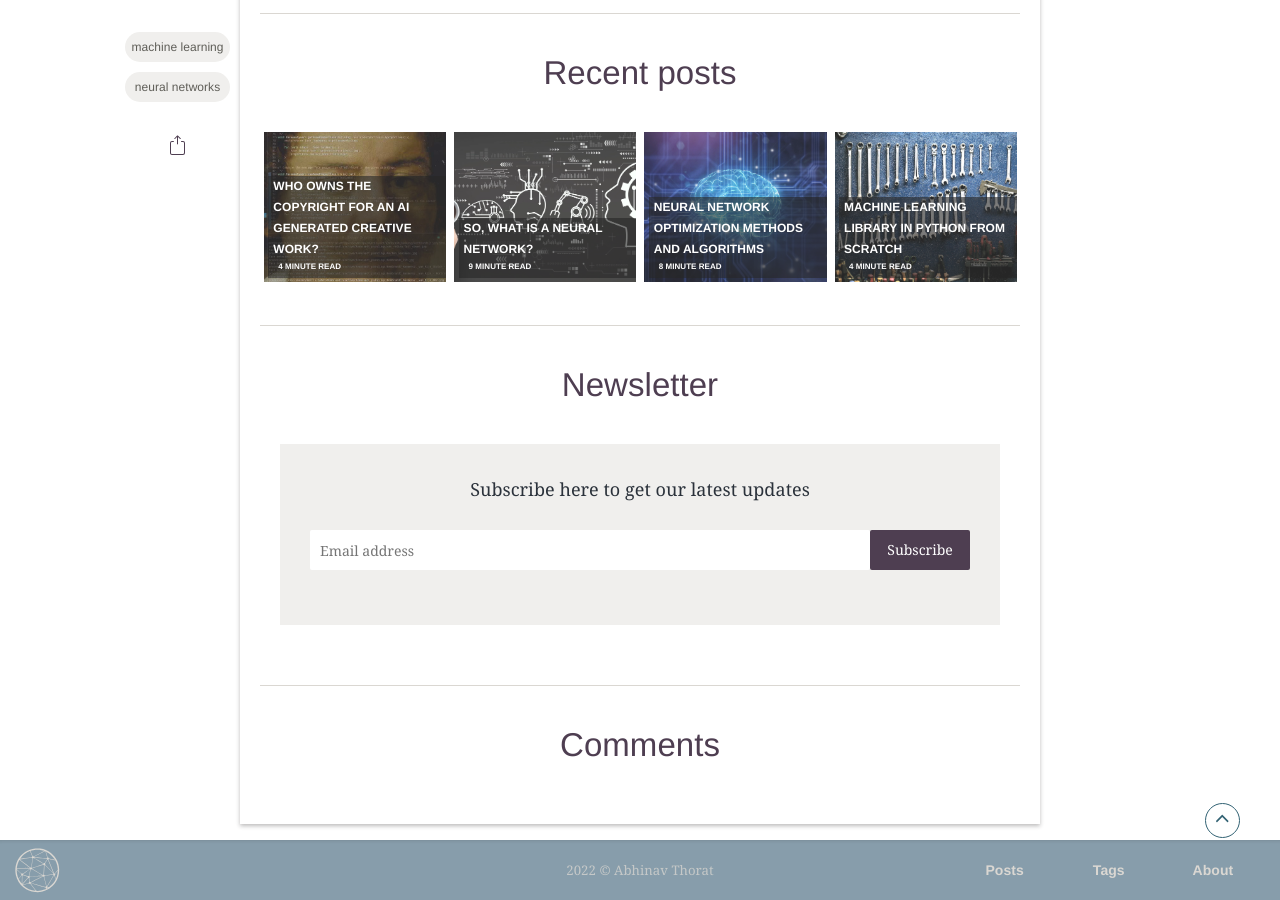
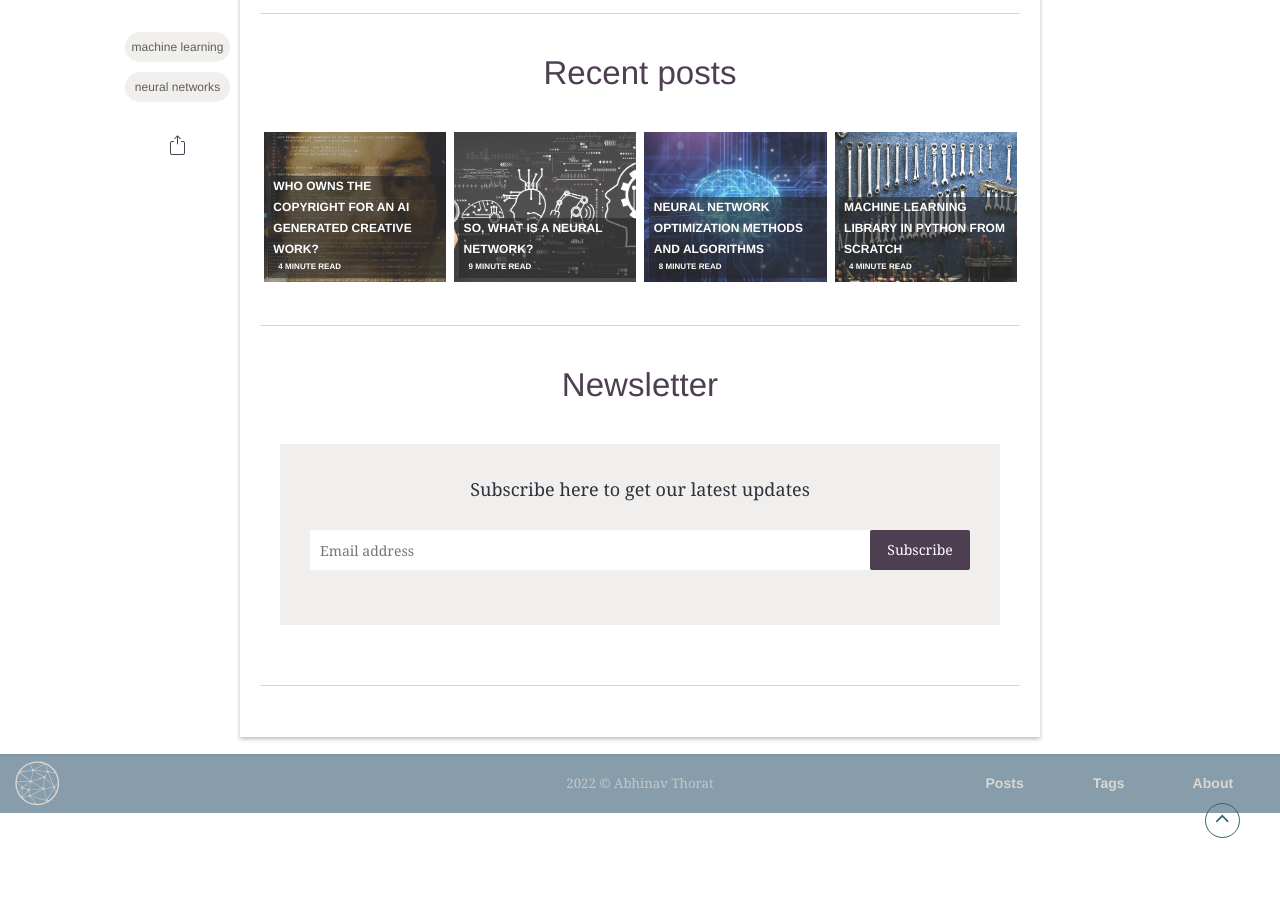
Before and after one commit to thinkingmodel/thinkingmodel.github.io, a Jekyll site: the page built from _posts/2021-01-25-single-neuron-perceptron.markdown, in a window 1280 px wide and 900 px high, scrolled down 6853 px. Built offline with Jekyll 4.4.1, drawn with Linux system fonts in a browser that asks for light colours; some web fonts are replaced; formulas are drawn with MathJax 3; comment, search, counter and statistics services are not loaded; after the commit the page ends 7666 px from its top, so only the background shows below that.

Commit message:
Disqus Changes

```diff
--- a/_includes/comments.html
+++ b/_includes/comments.html
@@ -3,7 +3,6 @@
         {% if site.comments and site.comments_opts.comments_curtain %}
         <div class="row" id="comment-curtain">
             <div class="col-lg-8 col-sm-10 mr-auto ml-auto">
-                <h2 class="page-subtitle">Comments</h2>
             </div>
         </div>
         {% endif %}
```
Also changed, not shown: 2 other files.
